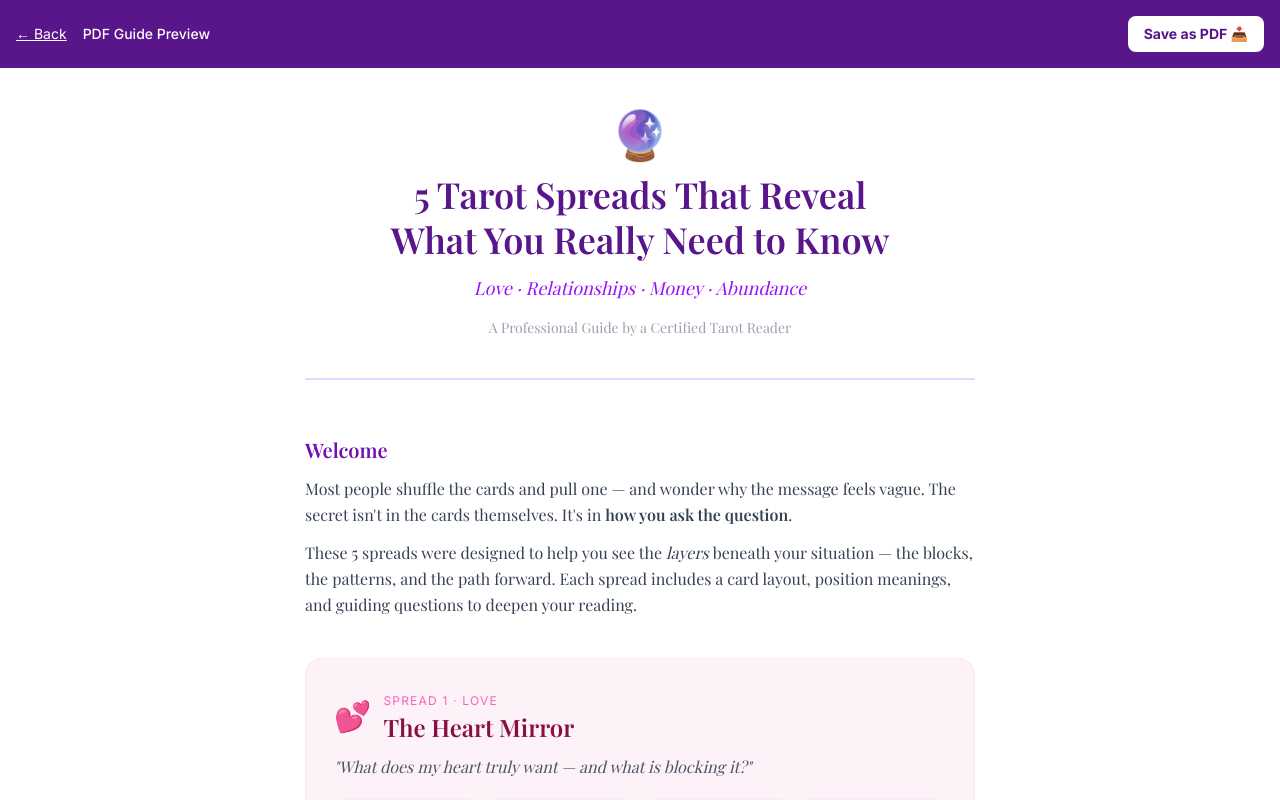
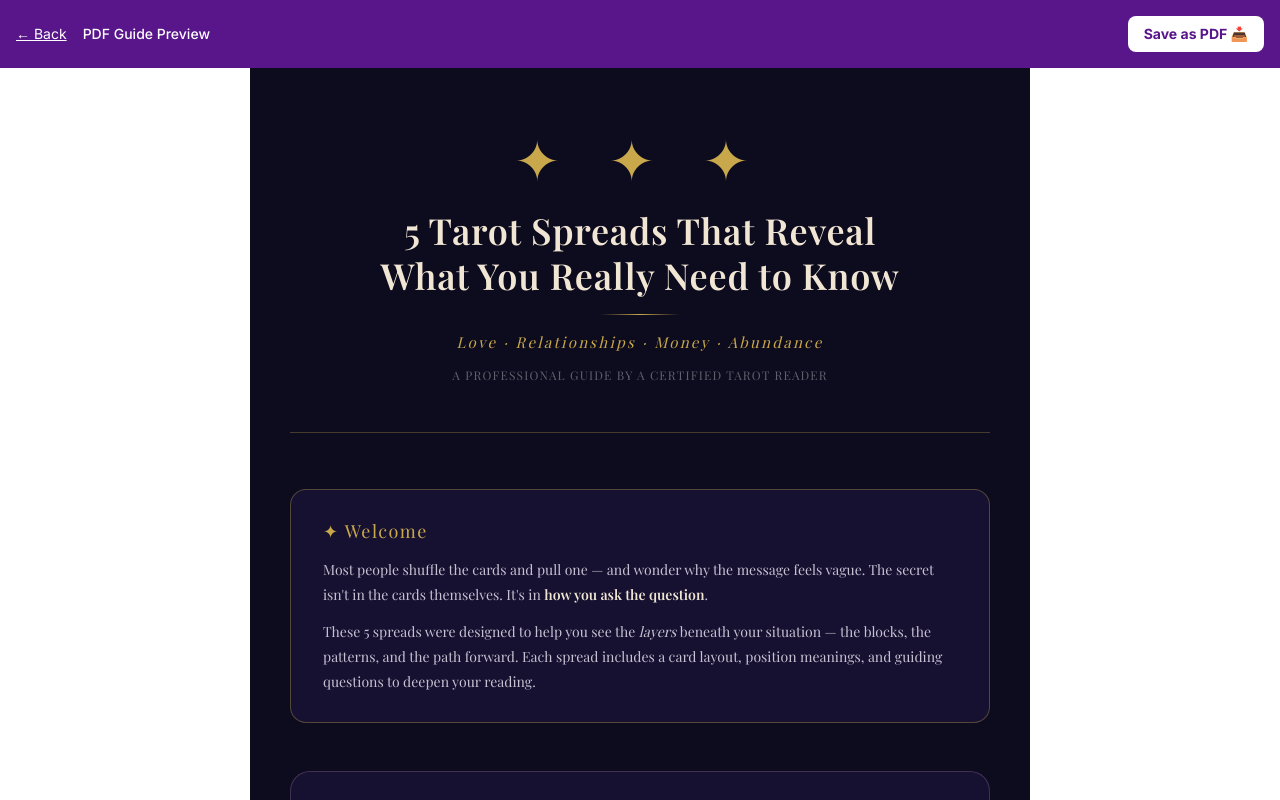
Before and after one commit to ejsmile2013-2026/tarot-digital-products, a React (Vite) app: page / in a window 1280 px wide. Both pictures are taken after a click on the button "Preview Guide →". Shown: the top 800 px of the page. Built offline with nearby package versions, Linux system fonts and the light colour scheme; a web font is replaced by a local one.

Commit message:
Redesign PDF guide with luxury dark tarot aesthetic

```diff
--- a/src/Guide.tsx
+++ b/src/Guide.tsx
@@ -1,110 +1,162 @@
 export default function Guide() {
+  const gold = "#C9A84C";
+  const darkBg = "#0D0B1E";
+  const cardBg = "#161130";
+  const borderGold = "1px solid rgba(201,168,76,0.35)";
+
   const spreads = [
     {
-      num: 4,
       emoji: "💕",
-      category: "Spread 1 · Love",
+      category: "Spread I · Love",
       title: "The Heart Mirror",
-      question: '"What does my heart truly want — and what is blocking it?"',
-      color: { bg: "bg-pink-50", border: "border-pink-100", circle: "bg-pink-500", title: "text-pink-900", label: "text-pink-800", note: "bg-pink-100 text-pink-800", noteLabel: "text-pink-700", category: "text-pink-400" },
+      question: "What does my heart truly want — and what is blocking it?",
+      accentColor: "#9B6FA0",
       cards: [
-        { num: "1", label: "Your Heart's Truth", desc: "What you truly desire in love right now" },
-        { num: "2", label: "The Hidden Block", desc: "What is unconsciously keeping love away" },
-        { num: "3", label: "The Mirror", desc: "What you are projecting onto others" },
-        { num: "4", label: "The Gift", desc: "What love is trying to teach you" },
-        { num: "5", label: "Next Step", desc: "One action to open your heart more fully" },
+        { num: "I", label: "Your Heart's Truth", desc: "What you truly desire in love right now" },
+        { num: "II", label: "The Hidden Block", desc: "What is unconsciously keeping love away" },
+        { num: "III", label: "The Mirror", desc: "What you are projecting onto others" },
+        { num: "IV", label: "The Gift", desc: "What love is trying to teach you" },
+        { num: "V", label: "Next Step", desc: "One action to open your heart more fully" },
       ],
-      note: "Card 2 (The Hidden Block) is often the most powerful card in this spread. If a Major Arcana appears here, it signals a deep soul-level pattern that may need professional exploration to fully understand.",
+      note: "Card II (The Hidden Block) is often the most powerful card in this spread. If a Major Arcana appears here, it signals a deep soul-level pattern — consider a personal session to explore it fully.",
     },
     {
-      num: 6,
       emoji: "🌹",
-      category: "Spread 2 · Love",
+      category: "Spread II · Love",
       title: "The Relationship Crossroads",
-      question: '"Where are we — and where is this going?"',
-      color: { bg: "bg-purple-50", border: "border-purple-100", circle: "bg-purple-500", title: "text-purple-900", label: "text-purple-800", note: "bg-purple-100 text-purple-800", noteLabel: "text-purple-700", category: "text-purple-400" },
+      question: "Where are we — and where is this going?",
+      accentColor: "#7B5EA7",
       cards: [
-        { num: "1", label: "You in This Relationship", desc: "Your energy, role, and feelings right now" },
-        { num: "2", label: "Them in This Relationship", desc: "Their energy and true intentions" },
-        { num: "3", label: "The Foundation", desc: "What this connection is built on" },
-        { num: "4", label: "The Challenge", desc: "The core tension between you" },
-        { num: "5", label: "Hidden Influence", desc: "An unseen factor affecting both of you" },
-        { num: "6", label: "The Path Forward", desc: "Where this relationship is heading" },
+        { num: "I", label: "You in This Relationship", desc: "Your energy, role, and feelings right now" },
+        { num: "II", label: "Them in This Relationship", desc: "Their energy and true intentions" },
+        { num: "III", label: "The Foundation", desc: "What this connection is built on" },
+        { num: "IV", label: "The Challenge", desc: "The core tension between you" },
+        { num: "V", label: "Hidden Influence", desc: "An unseen factor affecting both of you" },
+        { num: "VI", label: "The Path Forward", desc: "Where this relationship is heading" },
       ],
-      note: "If cards 1 and 2 are in opposition (e.g., Cups vs. Swords), this is a strong signal of emotional disconnect. This is where a personal reading can be life-changing.",
+      note: "If cards I and II are in opposition — Cups vs. Swords, for example — this signals a deep emotional disconnect that goes beyond surface arguments. A personal reading can be transformative here.",
     },
     {
-      num: 6,
       emoji: "✨",
-      category: "Spread 3 · Love",
+      category: "Spread III · Love",
       title: "Calling In Love",
-      question: '"What do I need to become to attract the love I want?"',
-      color: { bg: "bg-rose-50", border: "border-rose-100", circle: "bg-rose-500", title: "text-rose-900", label: "text-rose-800", note: "bg-rose-100 text-rose-800", noteLabel: "text-rose-700", category: "text-rose-400" },
+      question: "What do I need to become to attract the love I want?",
+      accentColor: "#A0567A",
       cards: [
-        { num: "1", label: "Who You Are Now", desc: "Your current energy in love" },
-        { num: "2", label: "What You Attract", desc: "The type of partners you draw in" },
-        { num: "3", label: "The Wound", desc: "The past pattern to heal" },
-        { num: "4", label: "The Shift", desc: "What needs to change within you" },
-        { num: "5", label: "Who You're Becoming", desc: "Your future self in love" },
-        { num: "6", label: "The Invitation", desc: "A message from the Universe" },
+        { num: "I", label: "Who You Are Now", desc: "Your current energy in love" },
+        { num: "II", label: "What You Attract", desc: "The type of partners you draw in" },
+        { num: "III", label: "The Wound", desc: "The past pattern to heal" },
+        { num: "IV", label: "The Shift", desc: "What needs to change within you" },
+        { num: "V", label: "Who You're Becoming", desc: "Your future self in love" },
+        { num: "VI", label: "The Invitation", desc: "A message from the Universe" },
       ],
       note: null,
     },
     {
-      num: 5,
       emoji: "💰",
-      category: "Spread 4 · Money",
+      category: "Spread IV · Money",
       title: "The Money Flow",
-      question: '"What is my relationship with money — and how do I improve it?"',
-      color: { bg: "bg-emerald-50", border: "border-emerald-100", circle: "bg-emerald-500", title: "text-emerald-900", label: "text-emerald-800", note: "bg-emerald-100 text-emerald-800", noteLabel: "text-emerald-700", category: "text-emerald-400" },
+      question: "What is my relationship with money — and how do I improve it?",
+      accentColor: "#4A7C6F",
       cards: [
-        { num: "1", label: "Your Money Energy", desc: "How you relate to money right now" },
-        { num: "2", label: "Where Money Flows From", desc: "Your primary source of abundance" },
-        { num: "3", label: "Where Money Drains", desc: "What is depleting your resources" },
-        { num: "4", label: "The Money Block", desc: "The belief holding you back" },
-        { num: "5", label: "The Opportunity", desc: "What abundance is available to you now" },
+        { num: "I", label: "Your Money Energy", desc: "How you relate to money right now" },
+        { num: "II", label: "Where Money Flows From", desc: "Your primary source of abundance" },
+        { num: "III", label: "Where Money Drains", desc: "What is depleting your resources" },
+        { num: "IV", label: "The Money Block", desc: "The belief holding you back" },
+        { num: "V", label: "The Opportunity", desc: "What abundance is available to you now" },
       ],
-      note: "Card 4 (The Money Block) almost always points to a childhood belief or family pattern. If The Tower, The Devil, or Five of Pentacles appears here, a deeper personal session is strongly recommended.",
+      note: "Card IV (The Money Block) almost always points to a childhood belief or family pattern. If The Tower, The Devil, or Five of Pentacles appears here, a deeper personal session is strongly recommended.",
     },
     {
-      num: 5,
       emoji: "🌟",
-      category: "Spread 5 · Finances",
+      category: "Spread V · Finances",
       title: "The Abundance Activation",
-      question: '"What is my next step toward financial freedom?"',
-      color: { bg: "bg-indigo-50", border: "border-indigo-100", circle: "bg-indigo-500", title: "text-indigo-900", label: "text-indigo-800", note: "bg-indigo-100 text-indigo-800", noteLabel: "text-indigo-700", category: "text-indigo-400" },
+      question: "What is my next step toward financial freedom?",
+      accentColor: "#4A5F8A",
       cards: [
-        { num: "1", label: "Where You Stand", desc: "Your current financial reality" },
-        { num: "2", label: "Hidden Resource", desc: "A strength or asset you're not using" },
-        { num: "3", label: "What to Release", desc: "The habit or belief to let go of" },
-        { num: "4", label: "The Action Card", desc: "A concrete step to take this month" },
-        { num: "5", label: "The Outcome", desc: "What becomes possible when you act" },
+        { num: "I", label: "Where You Stand", desc: "Your current financial reality" },
+        { num: "II", label: "Hidden Resource", desc: "A strength or asset you're not using" },
+        { num: "III", label: "What to Release", desc: "The habit or belief to let go of" },
+        { num: "IV", label: "The Action Card", desc: "A concrete step to take this month" },
+        { num: "V", label: "The Outcome", desc: "What becomes possible when you act" },
       ],
       note: null,
     },
   ];
 
   return (
-    <div className="guide-print bg-white text-gray-900 max-w-[750px] mx-auto p-10 font-serif">
-
+    <div
+      className="guide-print font-serif"
+      style={{
+        background: darkBg,
+        color: "#E8E0F0",
+        maxWidth: "780px",
+        margin: "0 auto",
+        padding: "48px 40px",
+        WebkitPrintColorAdjust: "exact",
+        printColorAdjust: "exact",
+      }}
+    >
       {/* Cover */}
-      <div className="text-center mb-14 pb-10 border-b-2 border-purple-200" style={{ breakInside: "avoid" }}>
-        <div className="text-5xl mb-4">🔮</div>
-        <h1 className="text-4xl font-bold text-purple-900 mb-3 leading-tight">
+      <div
+        style={{
+          textAlign: "center",
+          marginBottom: "56px",
+          paddingBottom: "48px",
+          borderBottom: `1px solid rgba(201,168,76,0.3)`,
+          breakInside: "avoid",
+        }}
+      >
+        <div style={{ fontSize: "56px", marginBottom: "8px", letterSpacing: "0.3em", color: gold }}>
+          ✦ ✦ ✦
+        </div>
+        <h1
+          style={{
+            fontSize: "36px",
+            fontWeight: "700",
+            color: "#F0E6D3",
+            lineHeight: "1.25",
+            marginBottom: "16px",
+            letterSpacing: "0.02em",
+          }}
+        >
           5 Tarot Spreads That Reveal<br />What You Really Need to Know
         </h1>
-        <p className="text-lg text-purple-600 italic mb-4">Love · Relationships · Money · Abundance</p>
-        <p className="text-sm text-gray-400">A Professional Guide by a Certified Tarot Reader</p>
+        <div
+          style={{
+            width: "80px",
+            height: "1px",
+            background: `linear-gradient(to right, transparent, ${gold}, transparent)`,
+            margin: "16px auto",
+          }}
+        />
+        <p style={{ fontSize: "15px", color: gold, fontStyle: "italic", letterSpacing: "0.15em", marginBottom: "12px" }}>
+          Love · Relationships · Money · Abundance
+        </p>
+        <p style={{ fontSize: "12px", color: "rgba(255,255,255,0.35)", letterSpacing: "0.1em" }}>
+          A PROFESSIONAL GUIDE BY A CERTIFIED TAROT READER
+        </p>
       </div>
 
       {/* Intro */}
-      <div className="mb-10" style={{ breakInside: "avoid" }}>
-        <h2 className="text-xl font-bold text-purple-800 mb-3">Welcome</h2>
-        <p className="text-gray-700 leading-relaxed mb-3">
+      <div
+        style={{
+          marginBottom: "48px",
+          padding: "28px 32px",
+          background: cardBg,
+          border: borderGold,
+          borderRadius: "16px",
+          breakInside: "avoid",
+        }}
+      >
+        <h2 style={{ fontSize: "18px", color: gold, marginBottom: "12px", letterSpacing: "0.08em" }}>
+          ✦ Welcome
+        </h2>
+        <p style={{ color: "rgba(232,224,240,0.85)", lineHeight: "1.8", marginBottom: "12px", fontSize: "14px" }}>
           Most people shuffle the cards and pull one — and wonder why the message feels vague.
-          The secret isn't in the cards themselves. It's in <strong>how you ask the question</strong>.
+          The secret isn't in the cards themselves. It's in <strong style={{ color: "#F0E6D3" }}>how you ask the question</strong>.
         </p>
-        <p className="text-gray-700 leading-relaxed">
+        <p style={{ color: "rgba(232,224,240,0.85)", lineHeight: "1.8", fontSize: "14px" }}>
           These 5 spreads were designed to help you see the <em>layers</em> beneath your situation —
           the blocks, the patterns, and the path forward. Each spread includes a card layout,
           position meanings, and guiding questions to deepen your reading.
@@ -115,39 +167,92 @@ export default function Guide() {
       {spreads.map((spread, i) => (
         <div
           key={i}
-          className={`mb-10 p-7 ${spread.color.bg} rounded-2xl border ${spread.color.border}`}
-          style={{ breakInside: "avoid" }}
+          style={{
+            marginBottom: "40px",
+            padding: "32px",
+            background: cardBg,
+            border: `1px solid ${spread.accentColor}55`,
+            borderRadius: "20px",
+            breakInside: "avoid",
+          }}
         >
-          <div className="flex items-center gap-3 mb-3">
-            <span className="text-3xl">{spread.emoji}</span>
-            <div>
-              <span className={`text-xs uppercase tracking-widest font-sans ${spread.color.category}`}>
-                {spread.category}
-              </span>
-              <h2 className={`text-2xl font-bold ${spread.color.title}`}>{spread.title}</h2>
+          {/* Spread Header */}
+          <div style={{ marginBottom: "20px" }}>
+            <p style={{ fontSize: "11px", letterSpacing: "0.2em", color: spread.accentColor, marginBottom: "4px", fontFamily: "sans-serif" }}>
+              {spread.category.toUpperCase()}
+            </p>
+            <div style={{ display: "flex", alignItems: "center", gap: "12px" }}>
+              <span style={{ fontSize: "28px" }}>{spread.emoji}</span>
+              <h2 style={{ fontSize: "26px", fontWeight: "700", color: "#F0E6D3", letterSpacing: "0.02em" }}>
+                {spread.title}
+              </h2>
             </div>
+            <div style={{ width: "40px", height: "2px", background: spread.accentColor, margin: "12px 0", borderRadius: "2px" }} />
+            <p style={{ fontSize: "14px", color: "rgba(232,224,240,0.6)", fontStyle: "italic" }}>
+              "{spread.question}"
+            </p>
           </div>
-          <p className="text-gray-600 italic mb-5">{spread.question}</p>
 
-          <div className="flex flex-wrap gap-3 mb-5">
+          {/* Cards */}
+          <div style={{ display: "flex", flexWrap: "wrap", gap: "10px", marginBottom: spread.note ? "20px" : "0" }}>
             {spread.cards.map(card => (
               <div
                 key={card.num}
-                className={`bg-white rounded-xl p-4 text-center shadow-sm border ${spread.color.border} flex-1 min-w-[130px]`}
+                style={{
+                  flex: "1 1 130px",
+                  background: `${spread.accentColor}18`,
+                  border: `1px solid ${spread.accentColor}44`,
+                  borderRadius: "12px",
+                  padding: "16px 12px",
+                  textAlign: "center",
+                }}
               >
-                <div className={`w-8 h-8 rounded-full ${spread.color.circle} text-white text-sm font-bold flex items-center justify-center mx-auto mb-2`}>
+                <div
+                  style={{
+                    width: "32px",
+                    height: "32px",
+                    borderRadius: "50%",
+                    background: `${spread.accentColor}33`,
+                    border: `1px solid ${spread.accentColor}88`,
+                    color: gold,
+                    fontSize: "11px",
+                    fontWeight: "700",
+                    display: "flex",
+                    alignItems: "center",
+                    justifyContent: "center",
+                    margin: "0 auto 10px",
+                    fontFamily: "serif",
+                    letterSpacing: "0.05em",
+                  }}
+                >
                   {card.num}
                 </div>
-                <div className={`text-xs font-bold ${spread.color.label} mb-1`}>{card.label}</div>
-                <div className="text-xs text-gray-500">{card.desc}</div>
+                <div style={{ fontSize: "11px", fontWeight: "700", color: "#F0E6D3", marginBottom: "4px" }}>
+                  {card.label}
+                </div>
+                <div style={{ fontSize: "10px", color: "rgba(232,224,240,0.5)", lineHeight: "1.4" }}>
+                  {card.desc}
+                </div>
               </div>
             ))}
           </div>
 
+          {/* Note */}
           {spread.note && (
-            <div className={`${spread.color.note} rounded-xl p-4`}>
-              <p className={`text-xs font-bold uppercase tracking-wider mb-1 ${spread.color.noteLabel}`}>💡 Reader's Note</p>
-              <p className="text-sm">{spread.note}</p>
+            <div
+              style={{
+                background: `${spread.accentColor}22`,
+                border: `1px solid ${spread.accentColor}44`,
+                borderRadius: "12px",
+                padding: "14px 16px",
+              }}
+            >
+              <p style={{ fontSize: "10px", fontWeight: "700", letterSpacing: "0.15em", color: gold, marginBottom: "6px", fontFamily: "sans-serif" }}>
+                ✦ READER'S NOTE
+              </p>
+              <p style={{ fontSize: "12px", color: "rgba(232,224,240,0.75)", lineHeight: "1.6" }}>
+                {spread.note}
+              </p>
             </div>
           )}
         </div>
@@ -155,22 +260,49 @@ export default function Guide() {
 
       {/* CTA */}
       <div
-        className="text-center p-10 bg-gradient-to-br from-purple-900 to-indigo-900 rounded-2xl text-white"
-        style={{ breakInside: "avoid" }}
+        style={{
+          textAlign: "center",
+          padding: "44px 32px",
+          background: "linear-gradient(135deg, #1A0E2E 0%, #0D1A35 100%)",
+          border: borderGold,
+          borderRadius: "20px",
+          breakInside: "avoid",
+        }}
       >
-        <div className="text-4xl mb-4">🔮</div>
-        <h2 className="text-2xl font-bold mb-3">Ready to Go Deeper?</h2>
-        <p className="text-purple-200 mb-6 leading-relaxed max-w-md mx-auto">
+        <div style={{ fontSize: "40px", marginBottom: "8px" }}>🔮</div>
+        <div style={{ fontSize: "13px", letterSpacing: "0.25em", color: gold, marginBottom: "12px", fontFamily: "sans-serif" }}>
+          ✦ ✦ ✦
+        </div>
+        <h2 style={{ fontSize: "24px", fontWeight: "700", color: "#F0E6D3", marginBottom: "12px" }}>
+          Ready to Go Deeper?
+        </h2>
+        <p style={{ fontSize: "14px", color: "rgba(232,224,240,0.65)", lineHeight: "1.8", maxWidth: "420px", margin: "0 auto 24px" }}>
           These spreads reveal the surface. A personal 1-on-1 reading goes to the root —
           your unique story, your soul's pattern, your specific path forward.
         </p>
-        <div className="inline-block bg-white text-purple-900 font-bold px-8 py-3 rounded-full text-sm">
-          Book a Personal Reading →
+        <div
+          style={{
+            display: "inline-block",
+            padding: "12px 36px",
+            border: `1px solid ${gold}`,
+            borderRadius: "50px",
+            color: gold,
+            fontSize: "13px",
+            fontWeight: "600",
+            letterSpacing: "0.1em",
+            fontFamily: "sans-serif",
+          }}
+        >
+          BOOK A PERSONAL READING →
         </div>
       </div>
 
-      <div className="text-center text-xs text-gray-400 mt-8">
-        © 2026 · All rights reserved · Thank you for your purchase
+      {/* Footer */}
+      <div style={{ textAlign: "center", marginTop: "32px" }}>
+        <div style={{ fontSize: "16px", letterSpacing: "0.3em", color: `${gold}66`, marginBottom: "8px" }}>✦</div>
+        <p style={{ fontSize: "11px", color: "rgba(255,255,255,0.2)", letterSpacing: "0.1em" }}>
+          © 2026 · ALL RIGHTS RESERVED · THANK YOU FOR YOUR PURCHASE
+        </p>
       </div>
     </div>
   );
```
